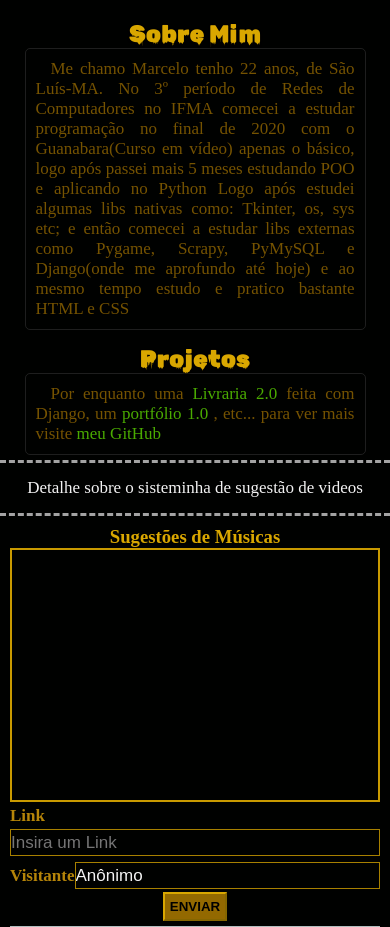
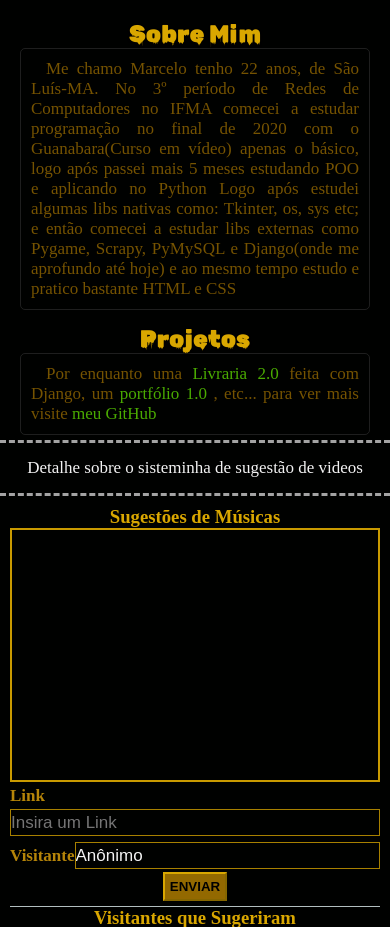
Before and after one commit to marcelo-py/MeuPortfolio, a Django app: template portifolio/templates/index.html in a window 390 px wide. Shown: the part 99-1026 px from the top of the page. Run offline with Django 3.2, Linux system fonts and the light colour scheme; the template is opened without the code that fills it, so the values that code supplies are empty; some libraries are stand-ins or nearby versions.

Commit message:
deixando mais responssivo 2

```diff
--- a/templates/static/css/styles.css
+++ b/templates/static/css/styles.css
@@ -286,4 +286,8 @@ body{
     .videoMenssagensContainer .menssagens{
         width: 100%;
     }
+    #sobre{
+        margin: 0;
+        width: 100%;
+    }
 }
```
